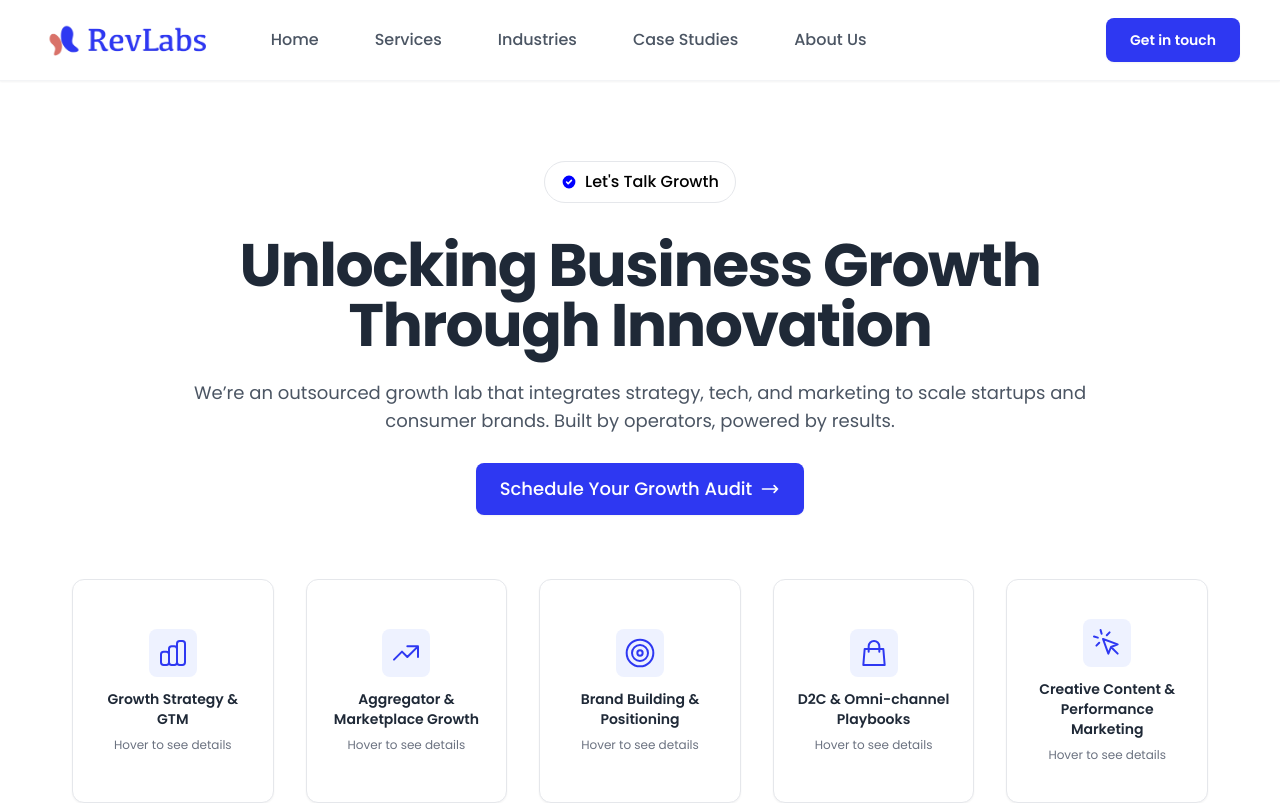
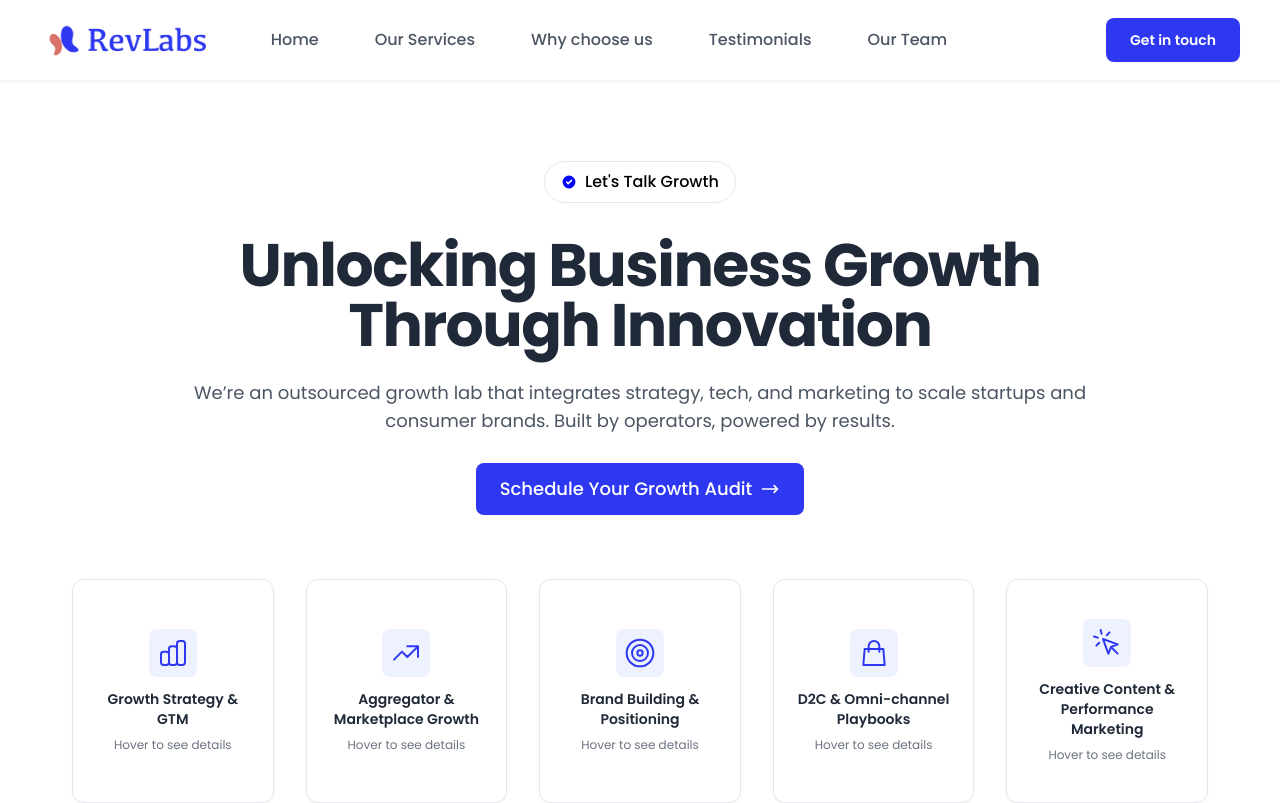
Before and after one commit to Rutetid/Revlabs, a React (Vite) app: page / in a window 1280 px wide. Shown: the top 803 px of the page. Built offline with nearby package versions, Linux system fonts and the light colour scheme; a web font is replaced by a local one.

Commit message:
updated image sources and added section IDs for better navigation

```diff
--- a/src/components/CaseStudies.jsx
+++ b/src/components/CaseStudies.jsx
@@ -17,7 +17,7 @@ const CaseStudies = () => {
       id: 2,
       companyName: "The Bowl Company",
       subtitle: "HOMELY",
-      logo: "https://images.unsplash.com/photo-1565299624946-b28f40a0ca4b?w=400&h=300&fit=crop&crop=center",
+      logo: "https://images.unsplash.com/photo-1501339847302-ac426a4a7cbb?w=400&h=300&fit=crop&crop=center",
       insight: "Built and launched under Swiggy New Supply",
       result: "Successful launch and integration",
       backgroundColor: "bg-green-100",
--- a/src/components/Navbar.jsx
+++ b/src/components/Navbar.jsx
@@ -5,10 +5,10 @@ const Navbar = () => {
 
   const navItems = [
     { name: "Home", href: "#" },
-    { name: "Services", href: "#services" },
-    { name: "Industries", href: "#" },
-    { name: "Case Studies", href: "#" },
-    { name: "About Us", href: "#" },
+    { name: "Our Services", href: "#our_services" },
+    { name: "Why choose us", href: "#why_choose" },
+    { name: "Testimonials", href: "#testimonials" },
+    { name: "Our Team", href: "#our_team" },
   ];
 
   return (
--- a/src/components/OurServicesHeader.jsx
+++ b/src/components/OurServicesHeader.jsx
@@ -21,7 +21,10 @@ const OurServicesHeader = () => {
               initial="hidden"
               whileInView="visible"
               viewport={{ once: true, amount: 0.3 }}
-              variants={headerVariants}>
+              variants={headerVariants}
+              id="our_services"
+              className="scroll-mt-36"
+              >
 
 
           <p className="text-primary text-md font-medium uppercase tracking-wider mb-4 font-poppins">
--- a/src/components/Services.jsx
+++ b/src/components/Services.jsx
@@ -138,7 +138,7 @@ const Services = () => {
   ];
 
   return (
-    <section id="services" className="bg-white px-4 sm:px-6 lg:px-8">
+    <section className="bg-white px-4 sm:px-6 lg:px-8">
       <div className="px-10 mx-auto">
         {" "}
         <div className="grid grid-cols-1 lg:grid-cols-5 gap-8">
--- a/src/components/StepsSection.jsx
+++ b/src/components/StepsSection.jsx
@@ -187,7 +187,7 @@ const StepsSection = () => {
 	});
 
 	return (
-		<div ref={containerRef} className="relative h-[400vh]">
+		<div ref={containerRef} className="relative h-[400vh]" >
 			<div className="sticky top-20 h-screen w-full overflow-hidden bg-[#1a1a1a]">
 				{services.map((service, index) => {
 					let start, end;
--- a/src/components/Team.jsx
+++ b/src/components/Team.jsx
@@ -62,11 +62,12 @@ const Team = () => {
 
   return (
     <motion.section
-      className="bg-gray-50 py-20 px-4 sm:px-6 lg:px-8 font-poppins"
+      className="bg-gray-50 py-20 px-4 sm:px-6 lg:px-8 font-poppins scroll-mt-20"
       initial="hidden"
       whileInView="visible"
       viewport={{ once: true, amount: 0.3 }}
       variants={containerVariants}
+      id="our_team"
     >
       <div className="max-w-7xl mx-auto">
         {" "}
--- a/src/components/Testimonials.jsx
+++ b/src/components/Testimonials.jsx
@@ -31,7 +31,7 @@ const Testimonials = () => {
       quote:
         "RevLabs helped us scale our D2C brand from scratch to ₹5 Cr ARR within six months. The full-stack growth approach—strategy, tech, performance—delivered results faster than we imagined.",
       image:
-        "https://images.unsplash.com/photo-1494790108755-2616b332e234?ixlib=rb-4.0.3&ixid=M3wxMjA3fDB8MHxwaG90by1wYWdlfHx8fGVufDB8fHx8fA%3D%3D&auto=format&fit=crop&w=1000&q=80",
+        "https://images.unsplash.com/photo-1573497019940-1c28c88b4f3e?ixlib=rb-4.0.3&ixid=M3wxMjA3fDB8MHxwaG90by1wYWdlfHx8fGVufDB8fHx8fA%3D%3D&auto=format&fit=crop&w=1000&q=80",
       bgColor: "from-purple-300 to-pink-100",
     },
     {
@@ -134,13 +134,14 @@ const Testimonials = () => {
 
   return (
     <motion.section
-      className="bg-white py-20 px-4 sm:px-6 lg:px-8"
+      className="bg-white py-20 px-4 sm:px-6 lg:px-8 scroll-mt-16"
       initial="hidden"
       whileInView="visible"
       viewport={{ once: true, amount: 0.3 }}
       variants={containerVariants}
       onHoverStart={() => setIsPaused(true)}
       onHoverEnd={() => setIsPaused(false)}
+      id="testimonials"
     >
       <div className="mx-auto">
         {/* Header */}
--- a/src/components/WhyChoose.jsx
+++ b/src/components/WhyChoose.jsx
@@ -44,11 +44,12 @@ const WhyChoose = () => {
 
   return (
     <motion.section
-      className="bg-white py-20 px-4 sm:px-6 lg:px-20 mb-20"
+      className="bg-white py-20 px-4 sm:px-6 lg:px-20 mb-20 scroll-mt-20"
       initial="hidden"
       whileInView="visible"
       viewport={{ once: true, amount: 0.3 }}
       variants={containerVariants}
+      id="why_choose"
     >
       <div className=" mx-auto">
         <div className="grid grid-cols-1 lg:grid-cols-2 gap-16">
```
